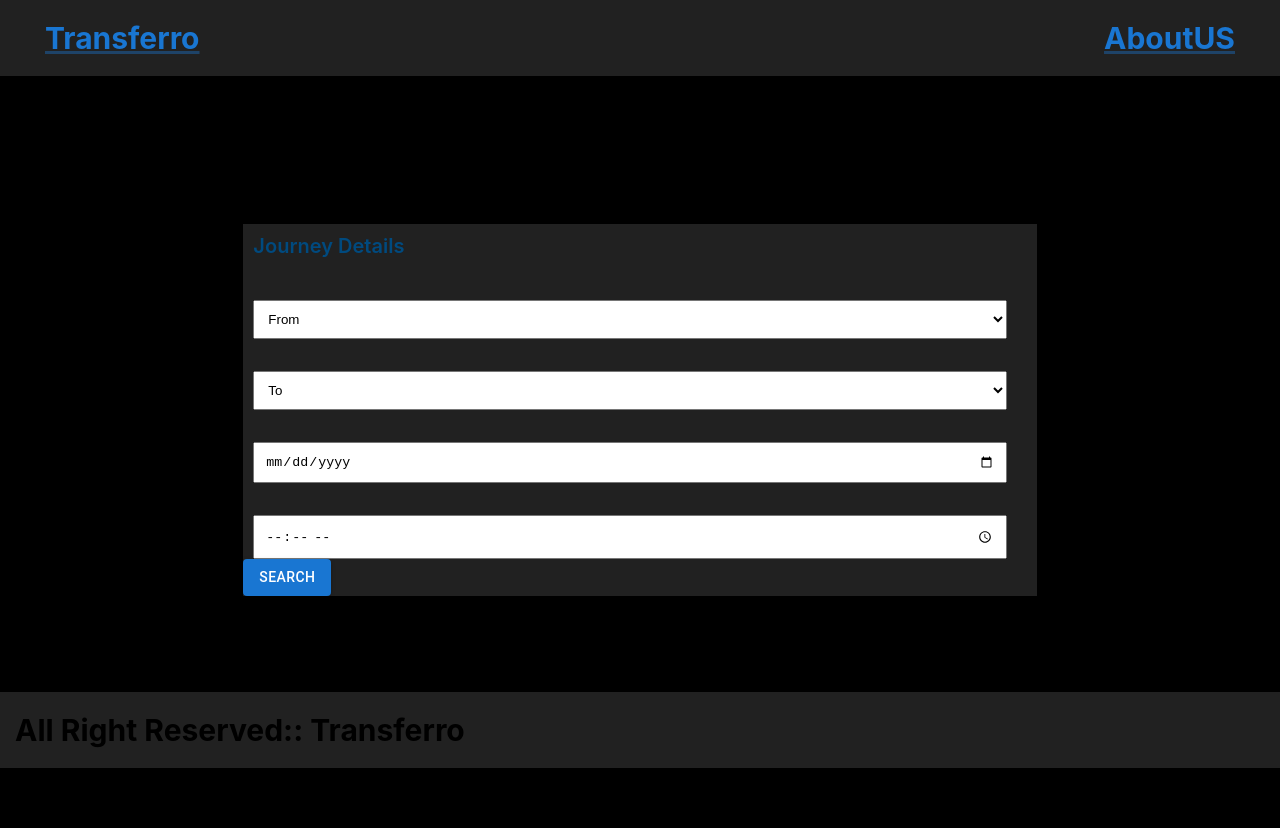
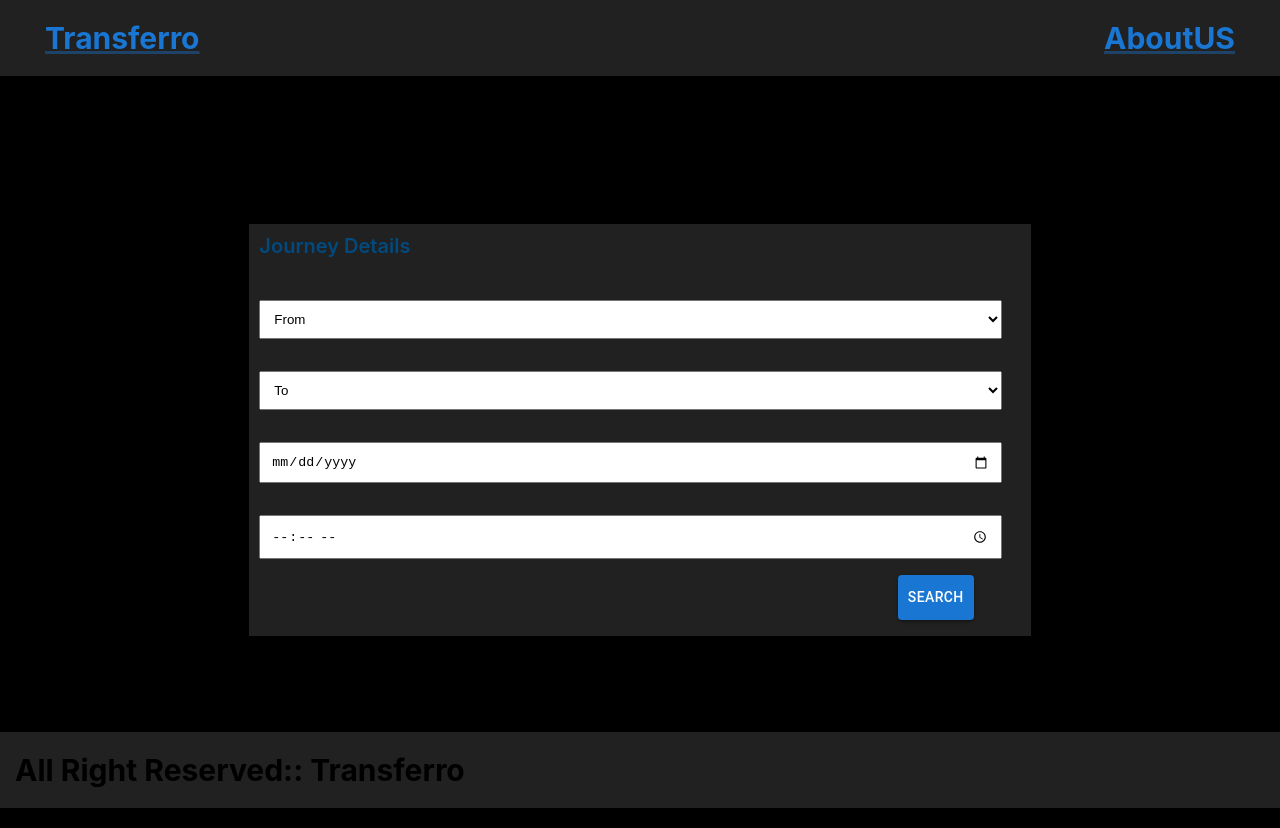
Before and after one commit to narayank9312/Transferro, a Next.js app: page / in a window 1280 px wide. Before the commit the page ends 800 px from the top, so only its background shows below. Built offline with nearby package versions, Linux system fonts and the light colour scheme.

Commit message:
mui config

```diff
--- a/pages/_app.js
+++ b/pages/_app.js
@@ -1,5 +1,10 @@
-import '../styles/globals.css'
+import "../styles/globals.css";
+import { StyledEngineProvider } from "@mui/material";
 
 export default function App({ Component, pageProps }) {
-  return <Component {...pageProps} />
+  return (
+    <StyledEngineProvider injectFirst>
+      <Component {...pageProps} />
+    </StyledEngineProvider>
+  );
 }
```
